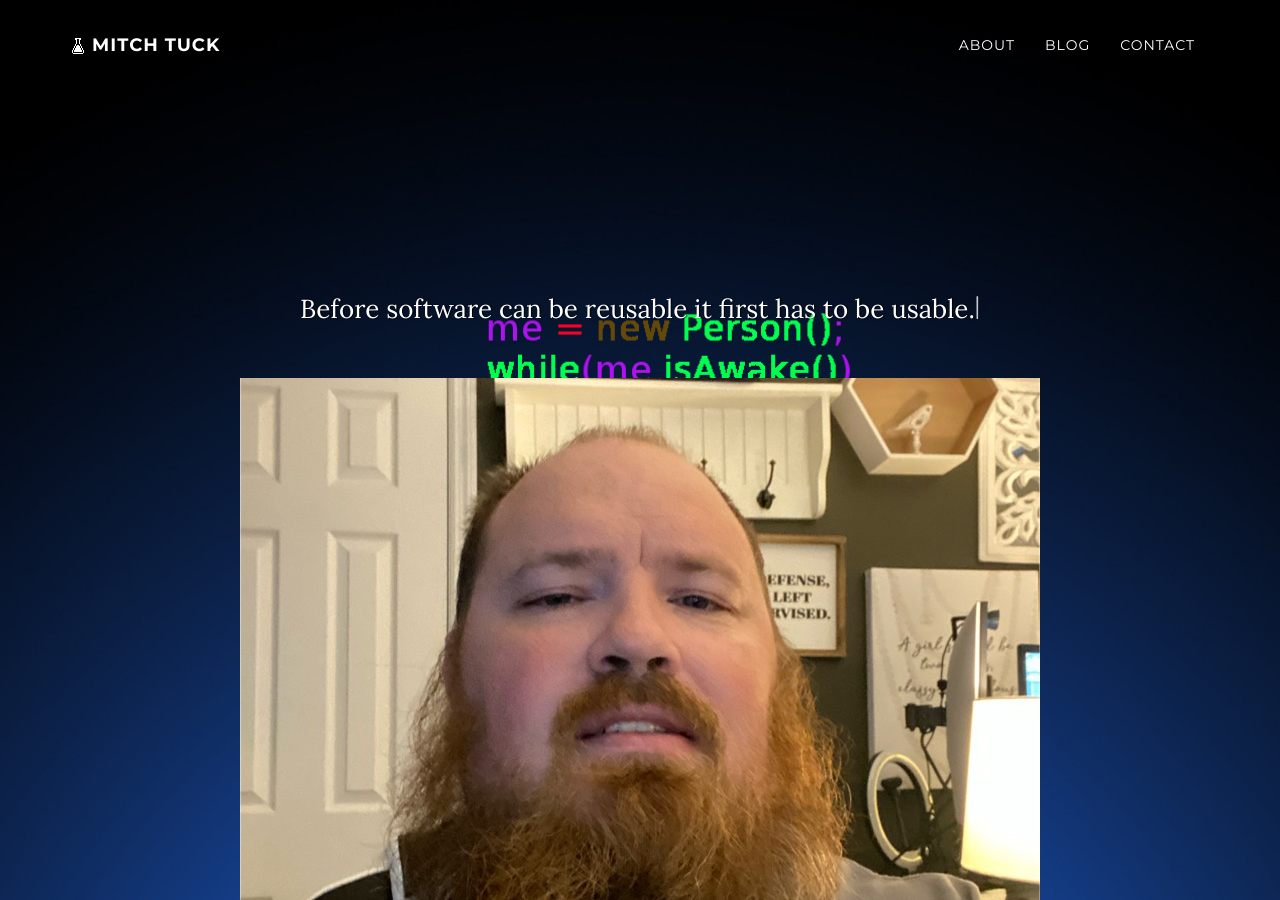
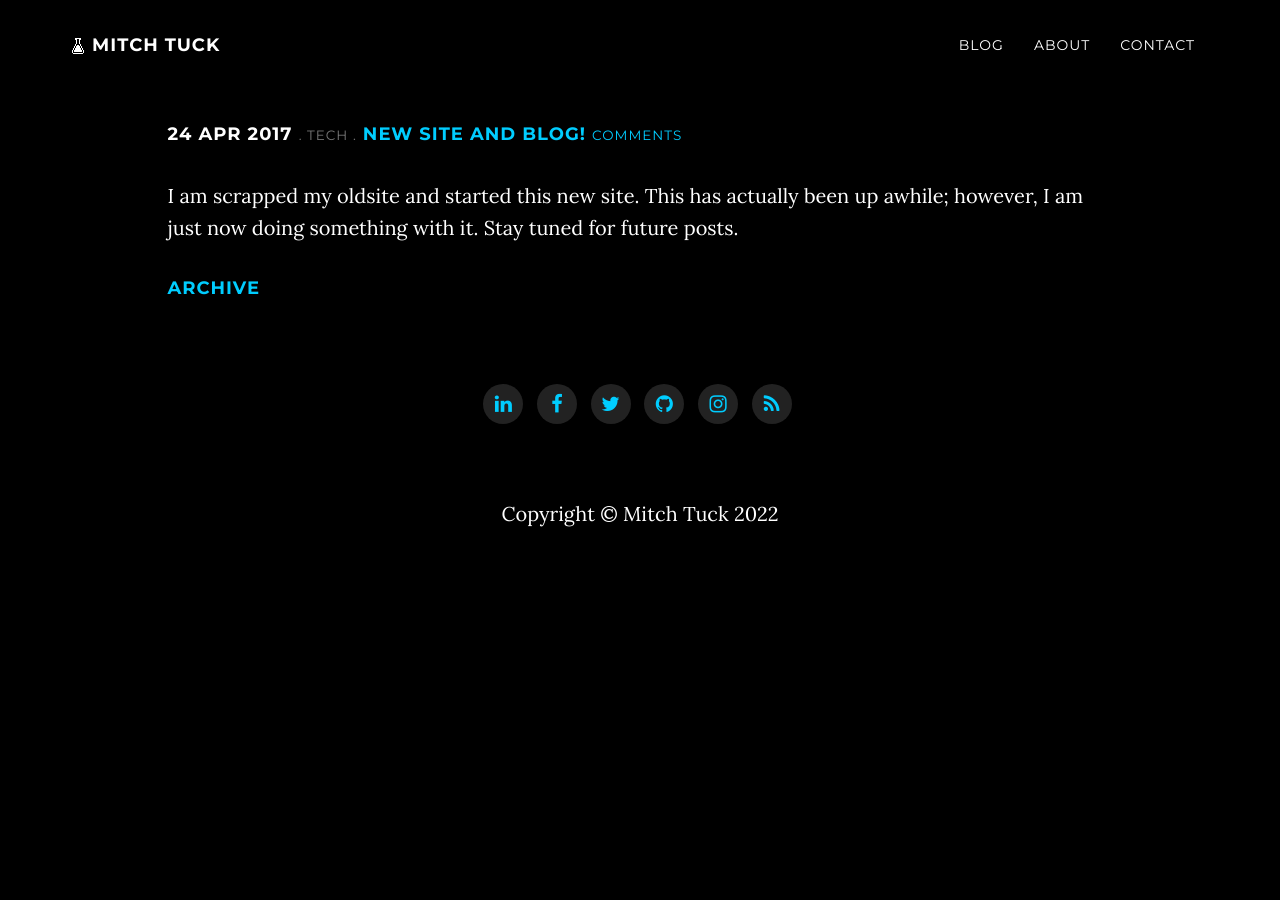
Before and after one commit to matuck/matuck.github.io, a Jekyll site: the page built from index.html, in a window 1280 px wide and 900 px high. Built offline with Jekyll 4.4.1, drawn with Linux system fonts in a browser that asks for light colours; nearby versions of some CDN libraries; comment, search, counter and statistics services are not loaded.

```diff
--- a/_config.yml
+++ b/_config.yml
@@ -84,7 +84,7 @@ icon-192p: "/img/web-app/icon-192p.png"
 ########
 # Blog #
 ########
-
+numberoflatestposts: 5
 enable-gesture-navigation: false
 
 post-preview-words: 96
@@ -158,8 +158,8 @@ missing-img: "/img/labtocat.png"
 # Sections shown in the index page
 
 pages_list:
+  Blog: ''
   About: 'about.html'
-  Blog: 'latest-post'
   Contact: 'contact.html'
 
 # Exclusion list from the generated _site
--- /dev/null
+++ b/_layouts/bloglatest.html
@@ -0,0 +1,31 @@
+---
+layout: default
+---
+<!-- About Start -->
+
+<section id="{{ page.section-type }}" class="container content-section">
+  <div class="row">
+    <div class="col-md-10 col-md-offset-1">
+
+      {{ page.content | markdownify }}
+      {% assign recentposts = site.posts | sort:"date" | reverse | limit: site.numberoflatestposts %}
+      {% for post in  recentposts %}
+      <h4> <strong> {{ post.date | date_to_string }} </strong>
+        <small>.
+          <a class="category" href="{{site.baseurl}}/categories/{{post.category | downcase}}.html">
+            {{ post.category }}
+          </a>
+        .</small>
+        <strong> <a href="{{site.baseurl}}{{ post.url }}">{{post.title}} </a> </strong>
+        <small> <a href="{{site.baseurl}}{{post.url}}#disqus_thread">Comments</a></small>
+      </h4>
+
+      {{ post.content | strip_html | markdownify | truncatewords: site.post-preview-words }}
+      {% endfor %}
+      <h4><a href="{{site.baseurl}}/blog/">Archive</a></h4>
+
+    </div>
+  </div>
+</section>
+
+<!-- About End -->
--- a/index.html
+++ b/index.html
@@ -1,5 +1,5 @@
 ---
-layout: index
+layout: bloglatest
 section-type: index
 sitemap:
   priority: 1.0
--- a/latest-post.html
+++ /dev/null
@@ -1,5 +0,0 @@
----
-section-type: latest-post
-title: Blog
----
-## Latest Blog Post
```
